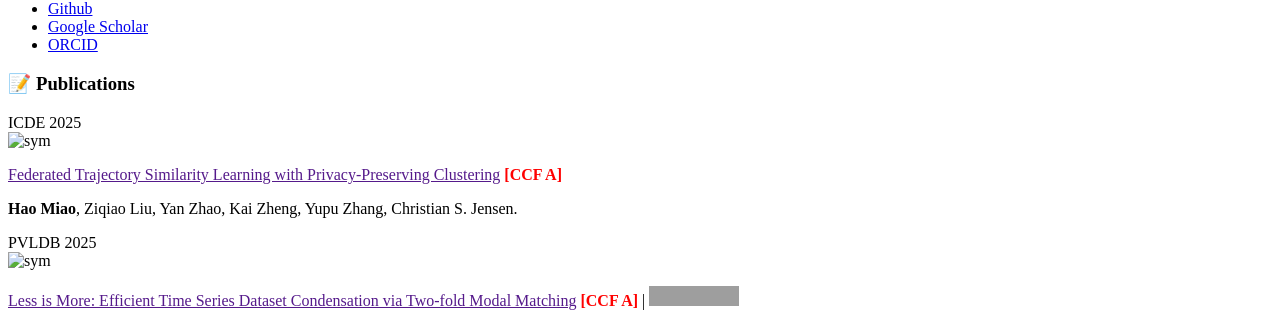
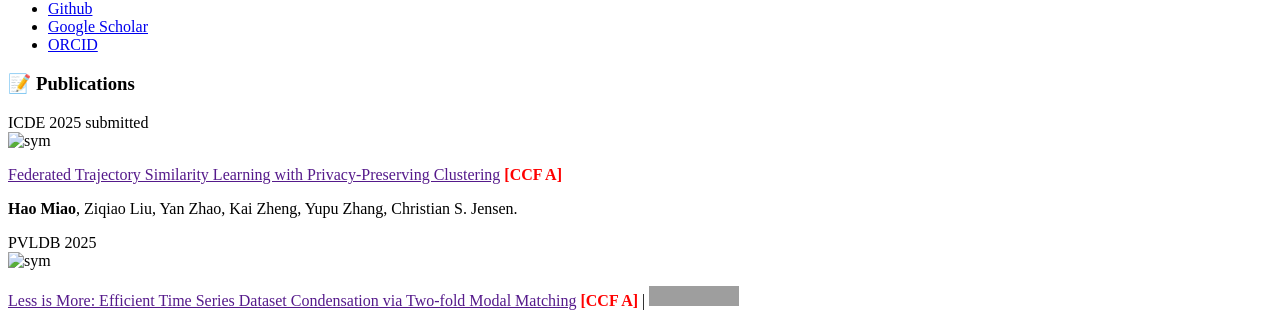
Before and after one commit to MiaoHaoSunny/MiaoHaoSunny.github.io, a Jekyll site: the page built from _pages/includes/pub.md, in a window 1280 px wide. Shown: the part 383-695 px from the top of the page. Built offline with Jekyll 4.4.1, drawn with Linux system fonts in a browser that asks for light colours; our own code applies the rules of GitHub Pages for plain Markdown files; grey boxes are pictures that could not be loaded.

Commit message:
Update pub.md

```diff
--- a/_pages/includes/pub.md
+++ b/_pages/includes/pub.md
@@ -1,7 +1,7 @@
 
 # 📝 Publications
 
-<div class='paper-box'><div class='paper-box-image'><div><div class="badge">ICDE 2025</div><img src='images/FTSL.png' alt="sym" width="100%"></div></div>
+<div class='paper-box'><div class='paper-box-image'><div><div class="badge">ICDE 2025 submitted</div><img src='images/FTSL.png' alt="sym" width="100%"></div></div>
 <div class='paper-box-text' markdown="1">
 
 [Federated Trajectory Similarity Learning with Privacy-Preserving Clustering]() <b><font color="red">[CCF A]</font></b>
```
